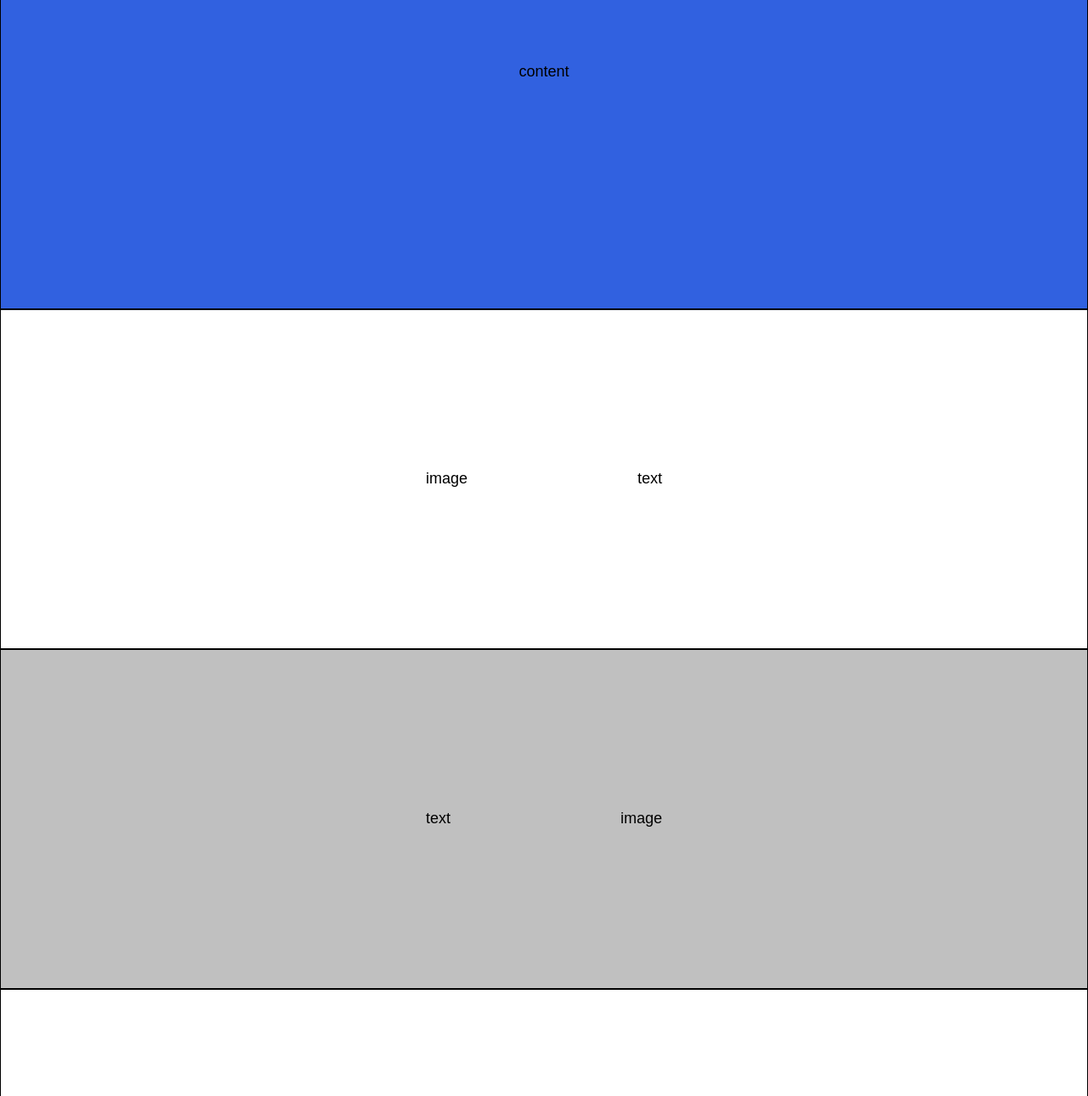
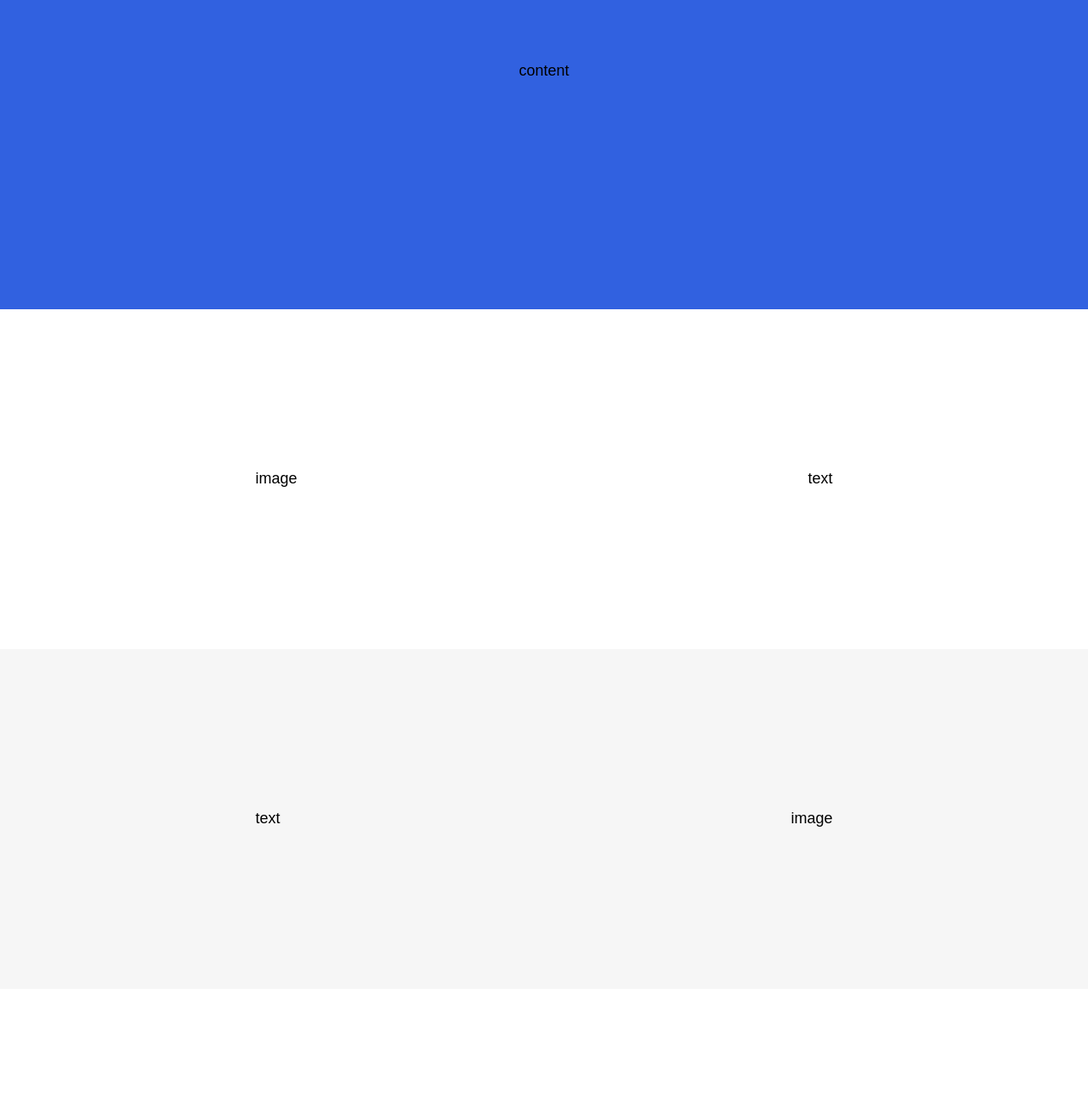
Before and after one commit to Fraianni/htmlcss-struttura-discord, a plain HTML site: page index.html in a window 1280 px wide. Shown: the part 36-1326 px from the top of the page at 85% size. Drawn offline with Linux system fonts and the light colour scheme.

Commit message:
cambiamenti vari

```diff
--- a/index.html
+++ b/index.html
@@ -18,7 +18,7 @@
             <div class="access">access</div>
         </div>
 
-        <div class="flex content">content</div>
+        <div class="flex header_content">content</div>
 
     </header>
 
--- a/style.css
+++ b/style.css
@@ -14,7 +14,6 @@ body {
 
 .height {
     height: 400px;
-    border: 1px solid black;
 }
 
 footer {
@@ -36,20 +35,20 @@ header {
 
 }
 
-.content {
+.flex.header_content {
     height: 200px;
     justify-content: center;
     align-items: center;
 }
 
+
 .section_content {
     justify-content: space-around;
     align-items: center;
-    padding: 0px 400px;
 }
 
 .even {
-    background-color: silver;
+    background-color: #f6f6f6;
 }
 
 .last_section {
```
Also changed, not shown: 1 other file.
